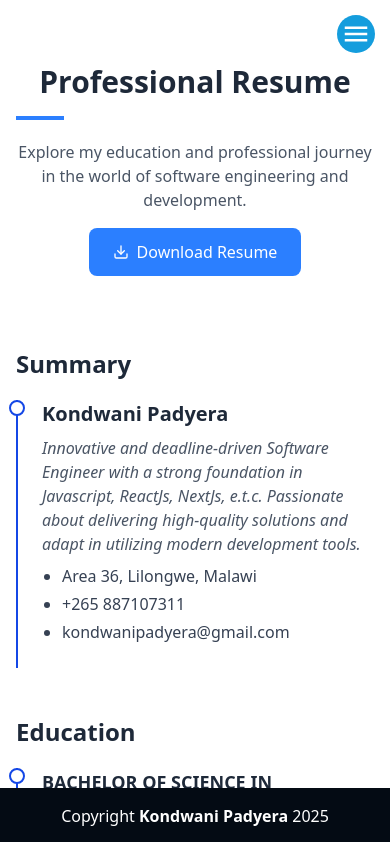
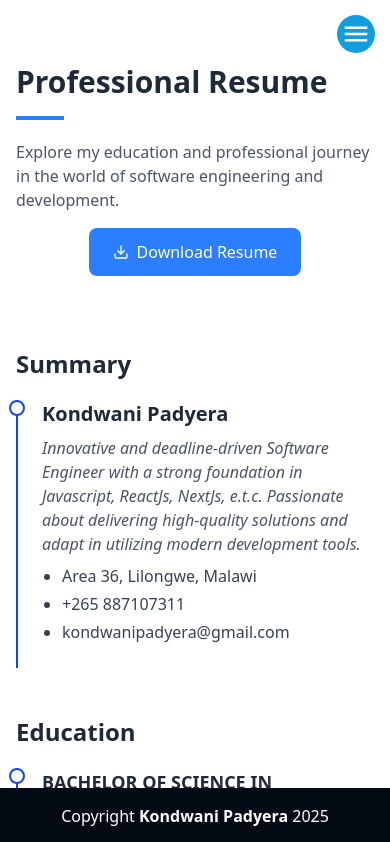
Before and after one commit to KhoTheProgrammer/Portfolio, a React (Vite) app: page /resume in a window 390 px wide. Shown: the top 842 px of the page. Built offline with nearby package versions, Linux system fonts and the light colour scheme.

Commit message:
Fix alignment of section title in Resume component

```diff
--- a/src/components/Resume.tsx
+++ b/src/components/Resume.tsx
@@ -7,7 +7,7 @@ const Resume = () => {
       <div className="container mx-auto px-4">
         {/* Section Title */}
         <div className="flex flex-col md:flex-row justify-between items-center mb-10">
-          <div className="md:max-w-[70%] mb-4 md:mb-0 text-center md:text-left">
+          <div className="md:max-w-[70%] mb-4 md:mb-0 text-left">
             <h2 className="text-3xl font-bold text-gray-800 dark:text-white relative pb-5 mb-5">
               Professional Resume
               <span className="absolute bottom-0 left-0 md:left-0 w-12 h-1 bg-blue-500"></span>
```
